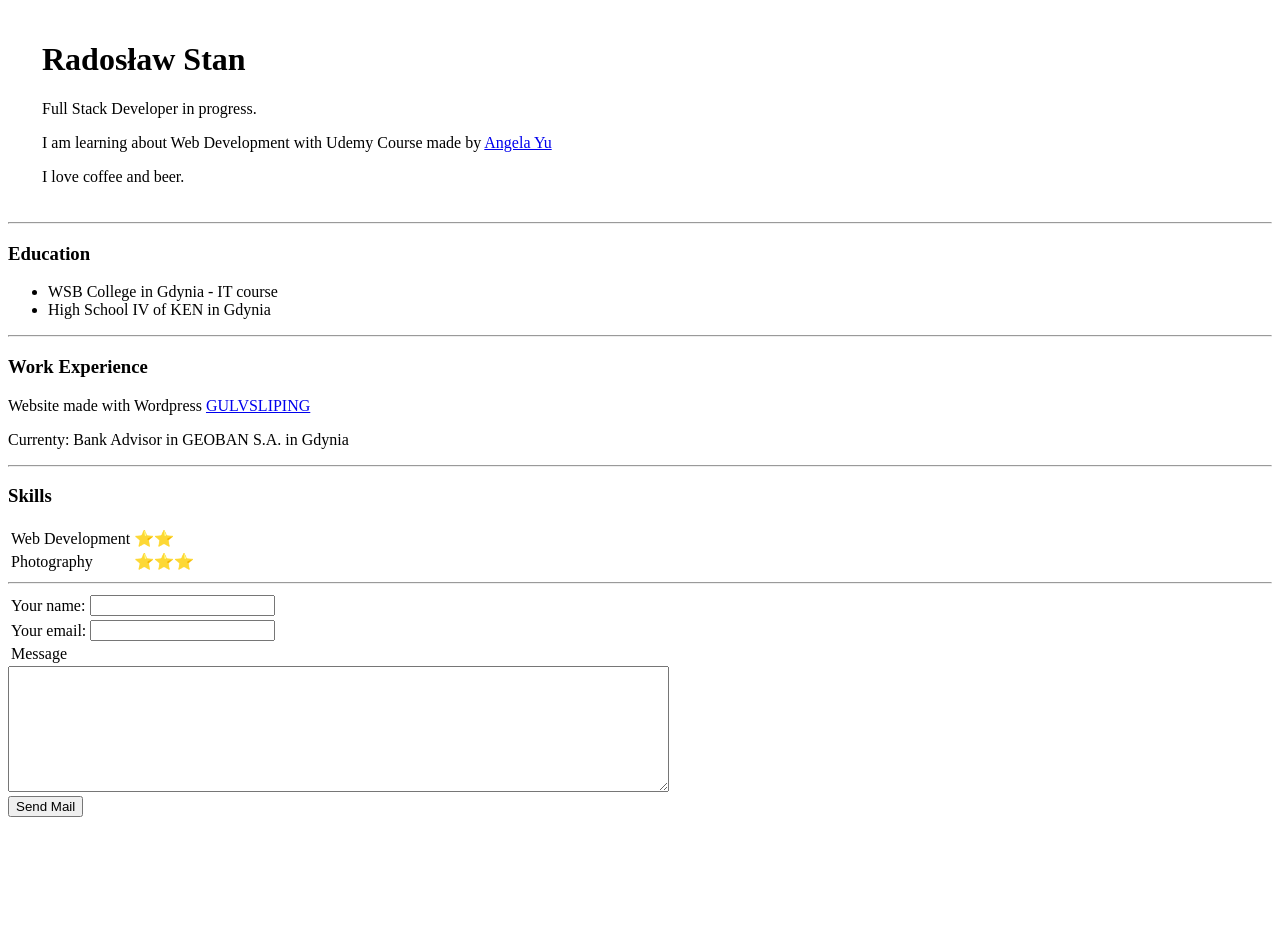
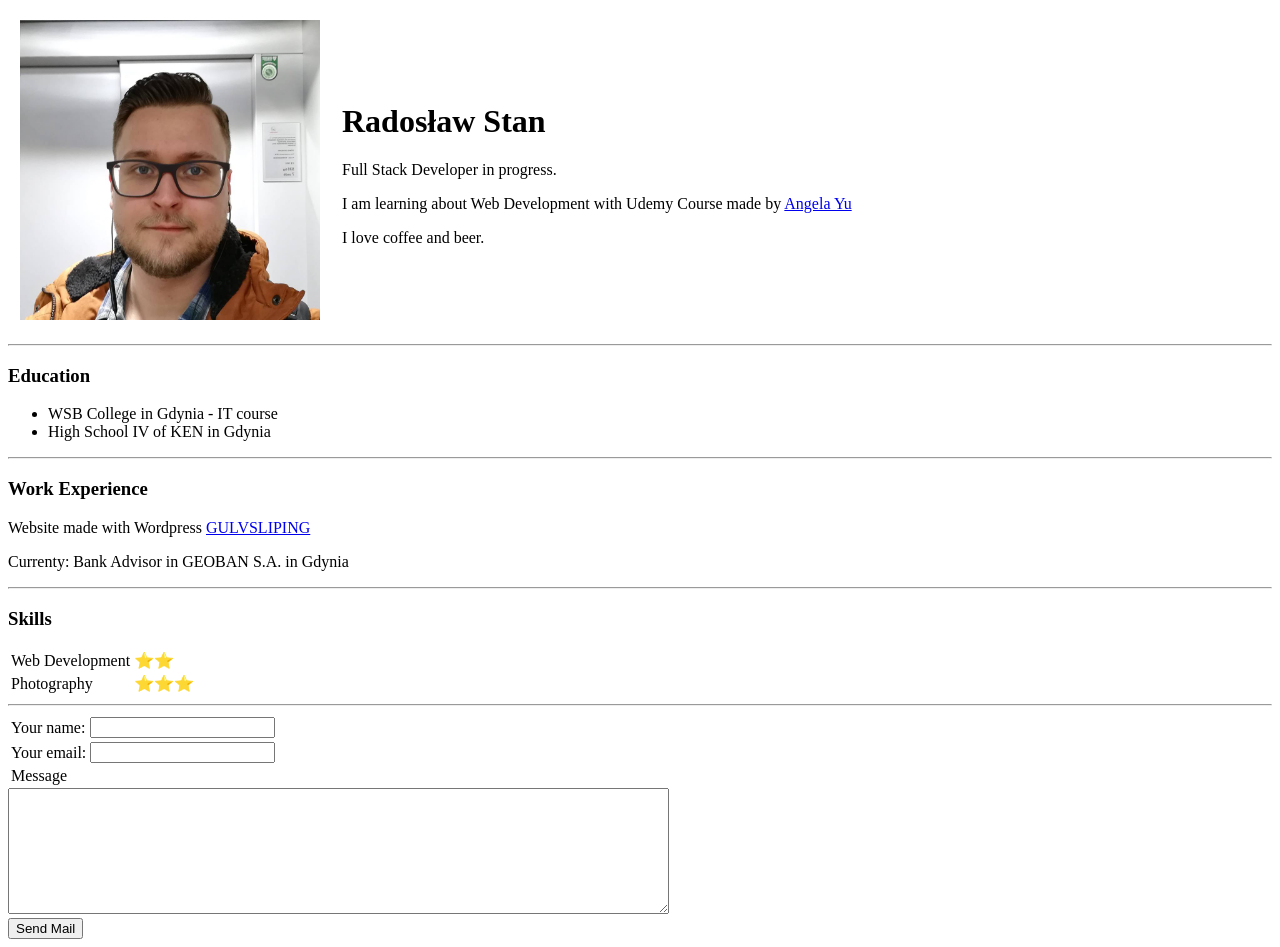
Before and after one commit to Ryuthus1/cv, a plain HTML site: page index.html in a window 1280 px wide. Before the commit the page ends 825 px from the top, so only its background shows below. Drawn offline with Linux system fonts and the light colour scheme.

Commit message:
Updated img src

```diff
--- a/index.html
+++ b/index.html
@@ -9,7 +9,7 @@
 <body>
   <table cellpadding = "10em">
     <tr>
-      <td><img src="images/me.jpg" alt="" width="300em"></td>
+      <td><img src="me.jpg" alt="" width="300em"></td>
       <td>
         <h1>Radosław Stan</h1>
         <p>Full Stack Developer in progress.</p>
```
